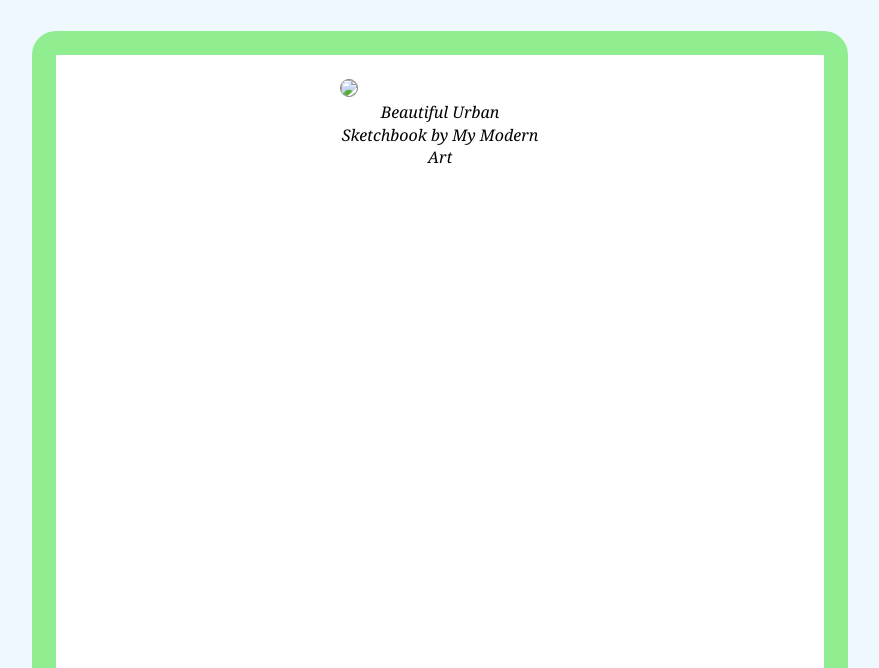
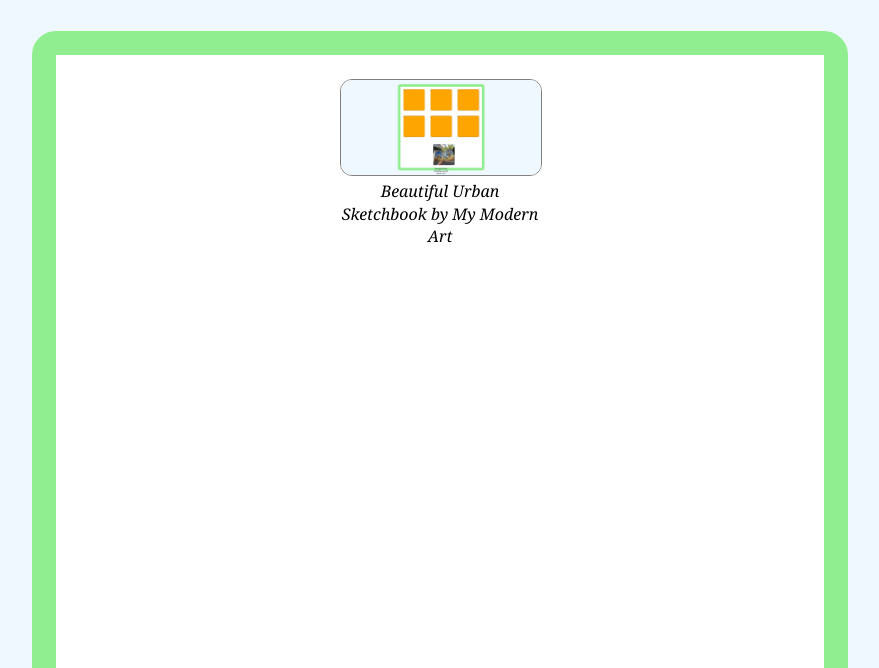
Before and after one commit to pimenj7-ops/Portfolio_Page_Flexible_Box_Layout, a plain HTML site: page index.html in a window 1280 px wide. Shown: the part 132-800 px from the top of the page, without its empty margins (200-1079 px from the left). Drawn offline with Linux system fonts and the light colour scheme.

Commit message:
Update index.html

```diff
--- a/index.html
+++ b/index.html
@@ -46,7 +46,7 @@
 		<div id="div1">
 			<figure>
 			<a href="Beautiful Art Sketchbook.jpg">
-				<img src="Beautiful Art Sketchbook.jpg" /></a>
+				<img src="Beautiful Urban Art Sketchbook.jpg" /></a>
 			<figcaption>Beautiful Urban Sketchbook by My Modern Art </figcaption>
 			</figure>
 		</div>
```
